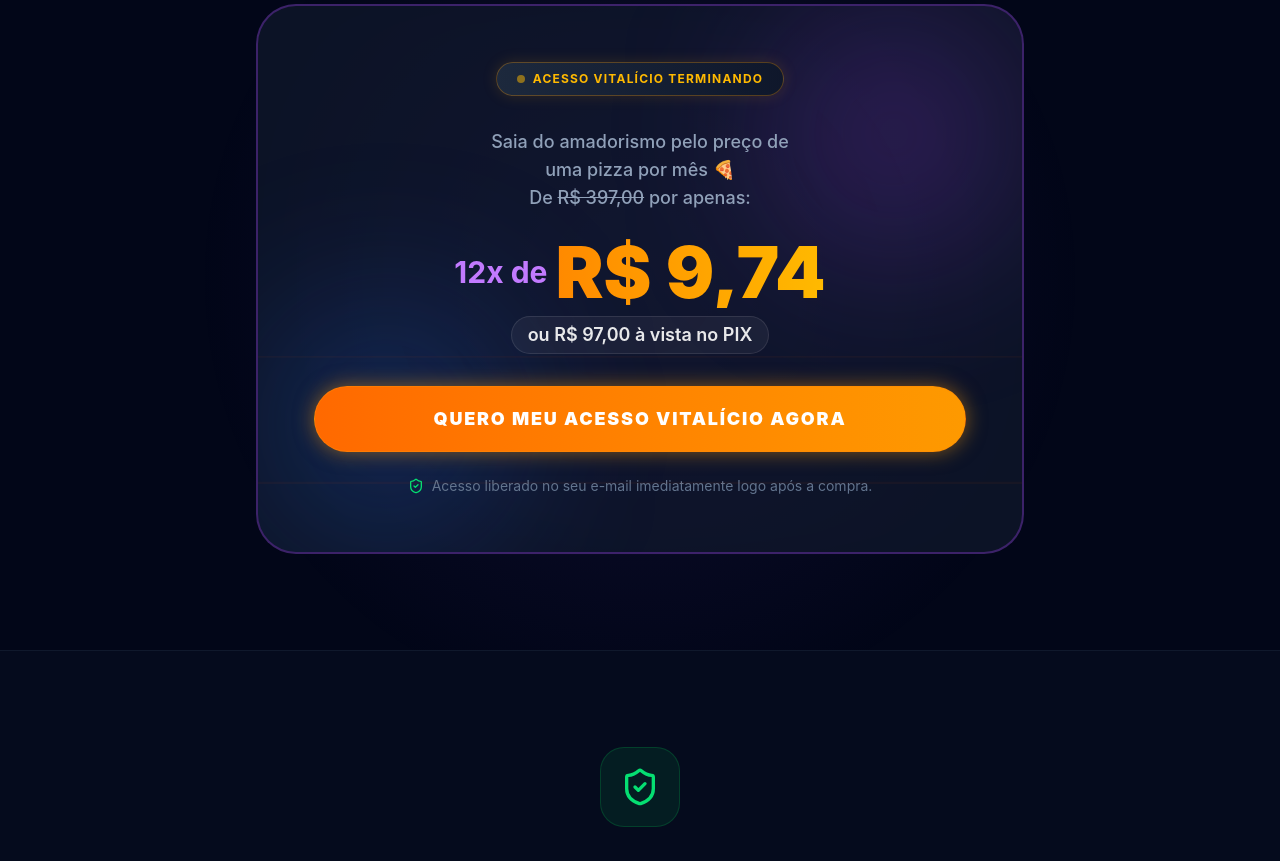
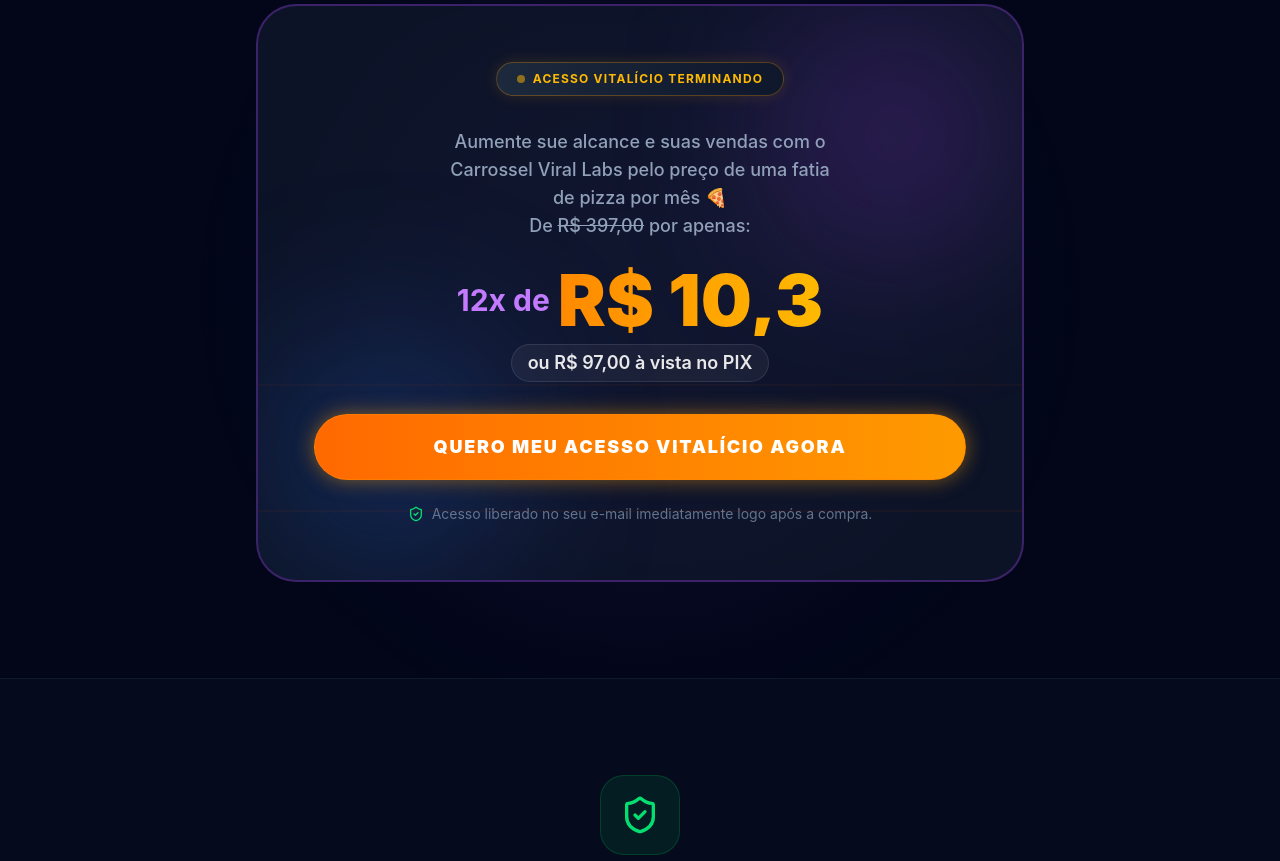
Before and after one commit to GLAUBERUCHOA/Corrosel-Viral, a Next.js app: page / in a window 1280 px wide. Shown: the part 9480-10341 px from the top of the page. Built offline with nearby package versions, Linux system fonts and the light colour scheme; a web font is replaced by a local one.

Commit message:
feat: update sales page buttons, pricing (12x10.3) and copy

```diff
--- a/app/page.tsx
+++ b/app/page.tsx
@@ -79,7 +79,7 @@ export default function HomePage() {
               <div className="absolute top-0 left-0 w-full h-full border border-amber-500/30 rounded-full animate-[ping_2.5s_cubic-bezier(0,0,0.2,1)_infinite] delay-150 z-0"></div>
 
               <a
-                href="/login"
+                href="https://pay.kiwify.com.br/RhfJ7jL"
                 className="relative z-10 inline-flex flex-col sm:flex-row items-center justify-center gap-1 sm:gap-3 bg-gradient-to-r from-orange-500 to-amber-500 text-white font-black uppercase tracking-wide text-base sm:text-lg px-8 py-4 sm:px-10 sm:py-5 rounded-full hover:scale-105 transition-all duration-300 shadow-[0_0_20px_rgba(245,158,11,0.5)] border border-orange-400/80 w-[95%] sm:w-auto text-center leading-snug"
               >
                 <span>SIM, EU QUERO VIRALIZAR HOJE!</span>
@@ -401,12 +401,12 @@ export default function HomePage() {
                     Acesso vitalício terminando
                   </div>
 
-                  <div className="text-slate-400 font-medium mb-4 text-base sm:text-lg max-w-xs mx-auto">Saia do amadorismo pelo preço de uma pizza por mês 🍕<br /> De <span className="line-through">R$ 397,00</span> por apenas:</div>
+                  <div className="text-slate-400 font-medium mb-4 text-base sm:text-lg max-w-sm mx-auto">Aumente sue alcance e suas vendas com o Carrossel Viral Labs pelo preço de uma fatia de pizza por mês 🍕<br /> De <span className="line-through">R$ 397,00</span> por apenas:</div>
 
                   <div className="flex flex-col items-center justify-center mt-6 mb-8">
                     <div className="flex flex-col sm:flex-row items-center justify-center gap-2 mb-2">
                       <span className="text-2xl sm:text-3xl font-bold text-purple-400">12x de</span>
-                      <span className="text-6xl sm:text-7xl font-black text-transparent bg-clip-text bg-gradient-to-r from-orange-400 to-amber-400 leading-none">R$ 9,74</span>
+                      <span className="text-6xl sm:text-7xl font-black text-transparent bg-clip-text bg-gradient-to-r from-orange-400 to-amber-400 leading-none">R$ 10,3</span>
                     </div>
                     <div className="text-white/90 font-semibold text-lg bg-white/5 px-4 py-1 rounded-full border border-white/10">ou R$ 97,00 à vista no PIX</div>
                   </div>
@@ -415,7 +415,7 @@ export default function HomePage() {
                     <div className="absolute top-0 left-0 w-full h-full border border-orange-500/50 rounded-full animate-[ping_2s_cubic-bezier(0,0,0.2,1)_infinite] z-0"></div>
                     <div className="absolute top-0 left-0 w-full h-full border border-amber-500/30 rounded-full animate-[ping_2.5s_cubic-bezier(0,0,0.2,1)_infinite] delay-150 z-0"></div>
                     <a
-                      href="/login"
+                      href="https://pay.kiwify.com.br/RhfJ7jL"
                       className="relative z-10 block w-full bg-gradient-to-r from-orange-500 to-amber-500 text-white font-black uppercase tracking-widest text-base sm:text-lg px-8 py-5 rounded-full hover:scale-105 transition-transform shadow-[0_0_20px_rgba(245,158,11,0.5)] border border-orange-400/50 leading-snug"
                     >
                       QUERO MEU ACESSO VITALÍCIO AGORA
@@ -521,7 +521,7 @@ export default function HomePage() {
               <div className="absolute top-0 left-0 w-full h-full border border-orange-500/50 rounded-full animate-[ping_2s_cubic-bezier(0,0,0.2,1)_infinite] z-0"></div>
               <div className="absolute top-0 left-0 w-full h-full border border-amber-500/30 rounded-full animate-[ping_2.5s_cubic-bezier(0,0,0.2,1)_infinite] delay-150 z-0"></div>
               <a
-                href="/login"
+                href="https://pay.kiwify.com.br/RhfJ7jL"
                 className="relative z-10 block w-full bg-gradient-to-r from-orange-500 to-amber-500 text-white font-black uppercase tracking-widest text-base sm:text-lg px-8 py-5 rounded-full hover:scale-105 transition-transform shadow-[0_0_20px_rgba(245,158,11,0.5)] border border-orange-400/50 leading-snug"
               >
                 APROVEITE O DESCONTO E GARANTA SUA VAGA
```
